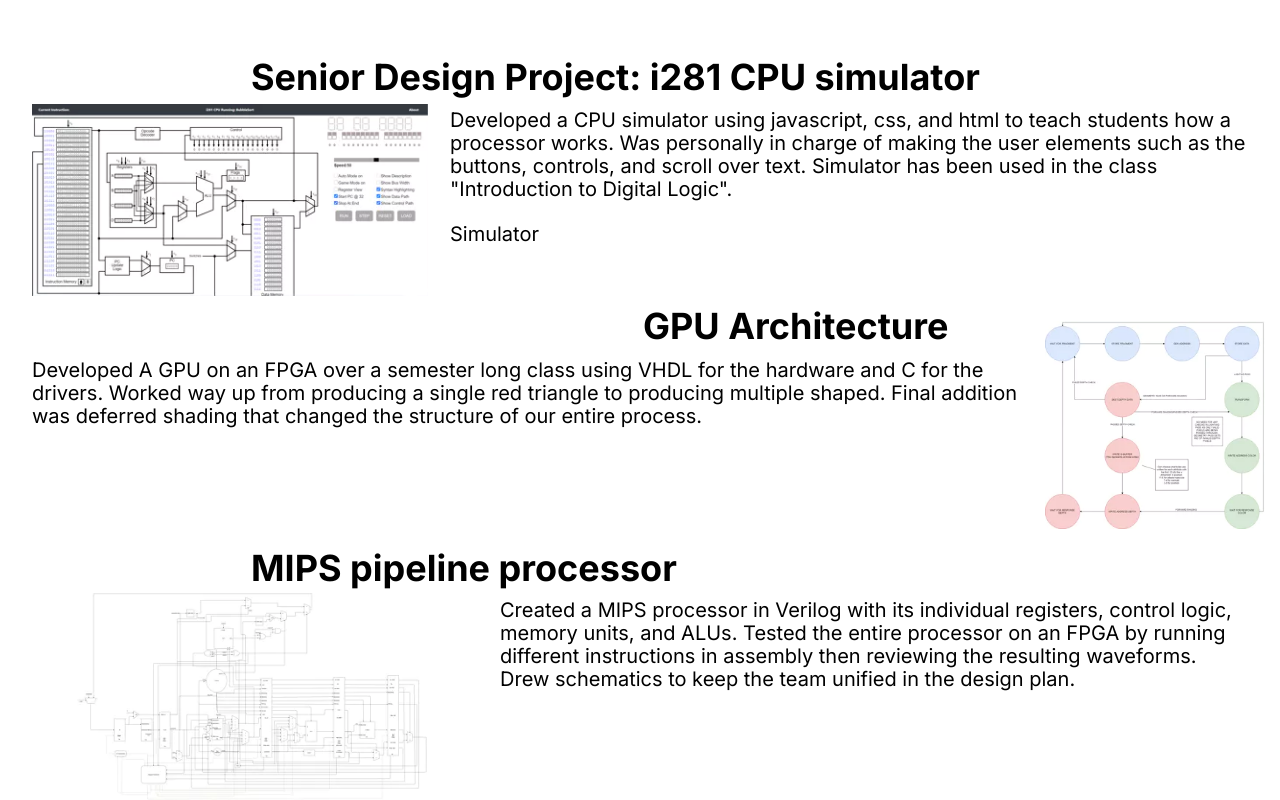
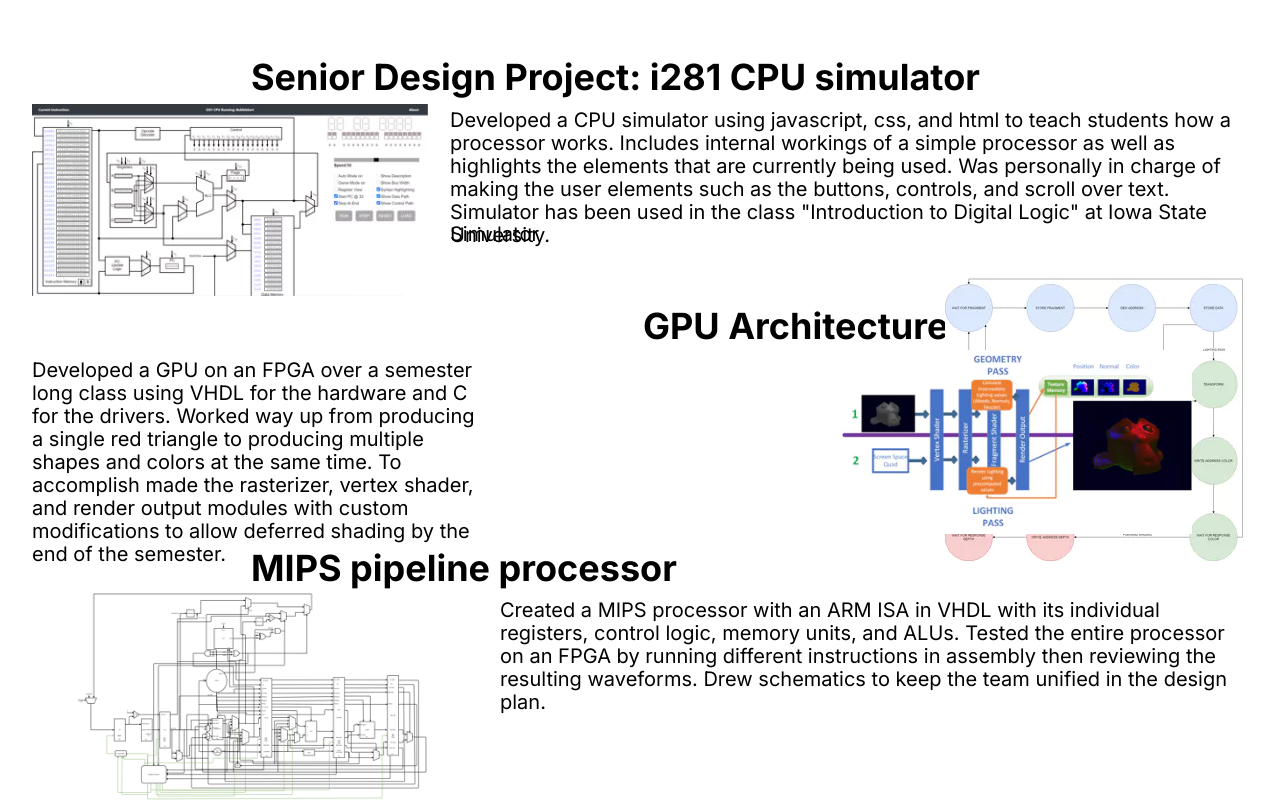
Before and after one commit to jtbets12/jtbets12.github.io, a website built with Parcel: page index.html in a window 1280 px wide. Shown: the part 875-1675 px from the top of the page. Built offline with nearby package versions, Linux system fonts and the light colour scheme.

Commit message:
Updated text

```diff
--- a/index.css
+++ b/index.css
@@ -3,9 +3,9 @@
   display: flex;
   overflow: auto;
   min-height: 100vh;
-  align-items: flex-end;
+  align-items: center;
   flex-direction: column;
-  justify-content: center;
+  justify-content: flex-end;
 }
 .home-image {
   top: 78px;
@@ -91,7 +91,7 @@
 .home-text11 {
   top: 1234px;
   left: var(--dl-space-space-twounits);
-  right: 250px;
+  right: 800px;
   position: absolute;
   font-size: 20px;
 }
@@ -173,9 +173,16 @@
   object-fit: cover;
 }
 .home-image7 {
-  top: 1196px;
-  right: 15px;
-  width: 220px;
+  top: 1152px;
+  right: 35px;
+  width: 300px;
   position: absolute;
   object-fit: cover;
 }
+.home-image8 {
+  top: 1225px;
+  left: 842px;
+  width: 350px;
+  position: absolute;
+  object-fit: cover;
+}
--- a/index.html
+++ b/index.html
@@ -46,9 +46,11 @@
         <span class="home-text02">Email: jtbets12@outlook.com</span>
         <span class="home-text03">
           Developed a CPU simulator using javascript, css, and html to teach
-          students how a processor works. Was personally in charge of making the
-          user elements such as the buttons, controls, and scroll over text.
-          Simulator has been used in the class "Introduction to Digital Logic".
+          students how a processor works. Includes internal workings of a simple
+          processor as well as highlights the elements that are currently being
+          used. Was personally in charge of making the user elements such as the
+          buttons, controls, and scroll over text. Simulator has been used in
+          the class "Introduction to Digital Logic" at Iowa State University.
         </span>
         <h1 class="home-text04">
           CENOD - Customizable Enemy N Object Detection&nbsp;
@@ -69,11 +71,11 @@
           topics to explore and understand.
         </p>
         <span class="home-text08">
-          With the goal of synthesizing code on the Samsung SmartSSD researched
+          With the goal of synthesizing code on the Samsung SmartSSD, researched
           erasure coding and different distributed systems. Designed code that
-          was a simplified form of the Jerasure module in Ceph to make it easy
-          for compliation of the Xilinx FPGA inside the SmartSSD. Project
-          currently ongoing
+          was a simplified form of the Jerasure erasure coding module in Ceph to
+          make it easy for compilation of the Xilinx FPGA inside the SmartSSD.
+          Project currently ongoing
         </span>
         <h1 class="home-text09">Senior Design Project: i281 CPU simulator</h1>
         <span class="home-text10">
@@ -85,22 +87,24 @@
           and what was on screen at times.
         </span>
         <span class="home-text11">
-          Developed A GPU on an FPGA over a semester long class using VHDL for
+          Developed a GPU on an FPGA over a semester long class using VHDL for
           the hardware and C for the drivers. Worked way up from producing a
-          single red triangle to producing multiple shaped. Final addition was
-          deferred shading that changed the structure of our entire process.
+          single red triangle to producing multiple shapes and colors at the
+          same time. To accomplish made the rasterizer, vertex shader, and
+          render output modules with custom modifications to allow deferred
+          shading by the end of the semester.
         </span>
         <span class="home-text12">
-          Created a MIPS processor in Verilog with its individual registers,
-          control logic, memory units, and ALUs. Tested the entire processor on
-          an FPGA by running different instructions in assembly then reviewing
-          the resulting waveforms. Drew schematics to keep the team unified in
-          the design plan.
+          Created a MIPS processor with an ARM ISA in VHDL with its individual
+          registers, control logic, memory units, and ALUs. Tested the entire
+          processor on an FPGA by running different instructions in assembly
+          then reviewing the resulting waveforms. Drew schematics to keep the
+          team unified in the design plan.
         </span>
         <h1 class="home-text13">GPU Architecture</h1>
         <img
           alt="image"
-          src="public/hardware%20controlled%20processor-400w.jpg"
+          src="public/hardware%20controlled%20processor.drawio-400w.png"
           class="home-image1"
         />
         <h1 class="home-text14">MIPS pipeline processor</h1>
@@ -139,6 +143,11 @@
           class="home-image6"
         />
         <img alt="image" src="public/unnamed-300w.png" class="home-image7" />
+        <img
+          src="public/unnamed%20(1)-400w.png"
+          alt="image"
+          class="home-image8"
+        />
       </div>
     </div>
   </body>
```
Also changed, not shown: public/hardware controlled processor.drawio-400w.png (added), public/unnamed (1)-400w.png (added).
